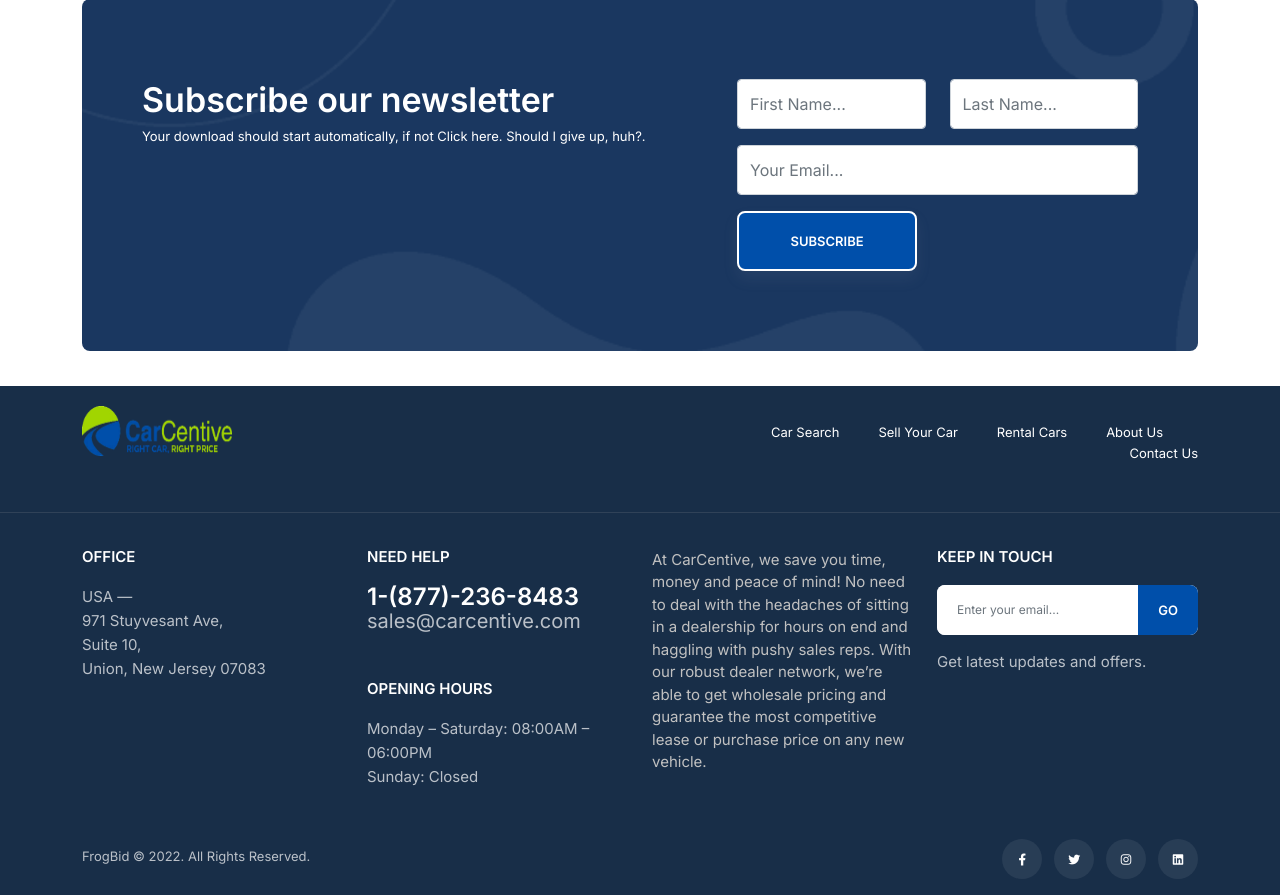
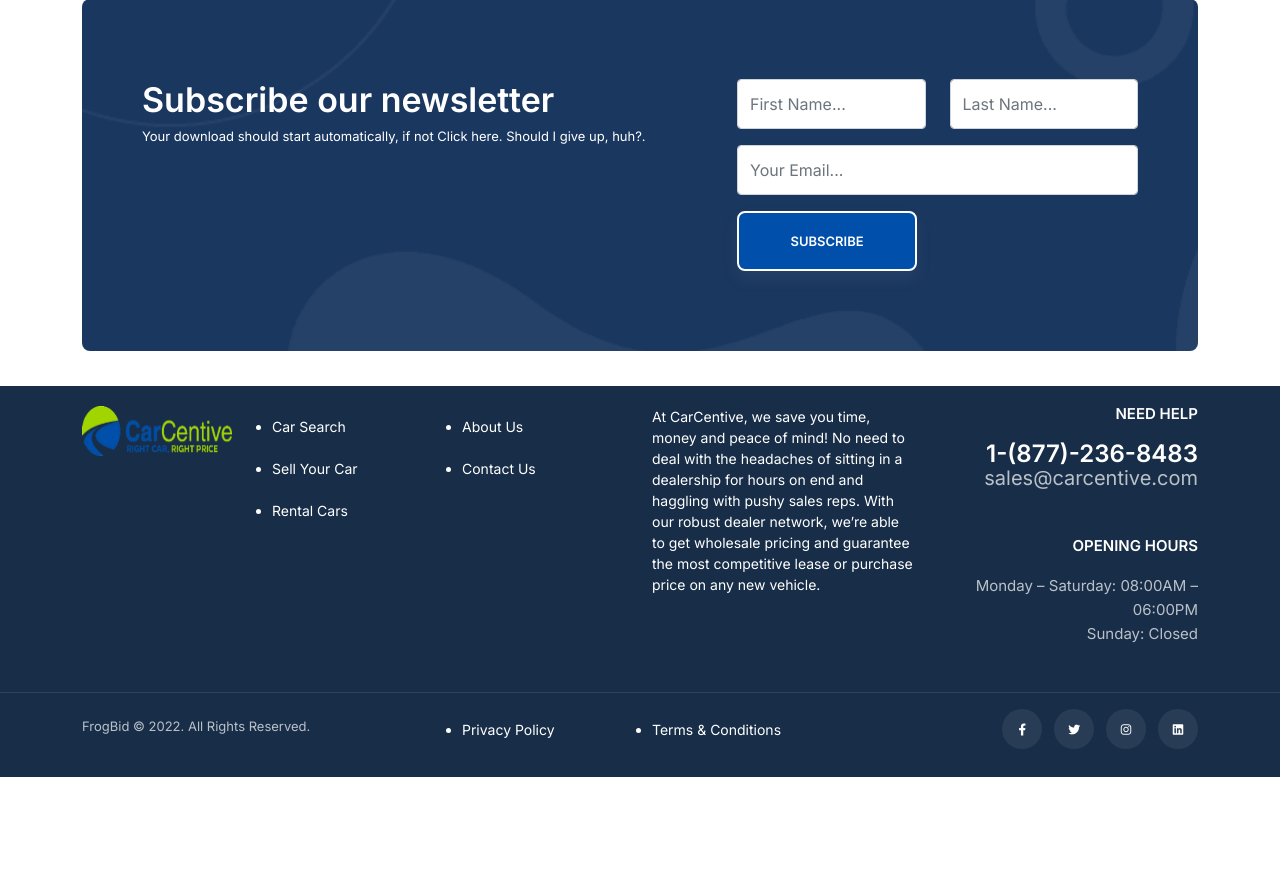
Before and after one commit to Frogbid-Khl/W-Car-Centive-Lattest, a PHP site: page /auto_insurance.php in a window 1280 px wide. Shown: the part 2775-3670 px from the top of the page. After the commit the page ends 3552 px from the top, so only its background shows below. Run offline with PHP 8.4, Linux system fonts and the light colour scheme; some libraries are stand-ins or nearby versions.

Commit message:
footer design change

```diff
--- a/include/footer.php
+++ b/include/footer.php
@@ -1,39 +1,37 @@
+
 <!-- Our Footer -->
 <section class="footer_one home4_style pt20 pb-3">
     <div class="container">
         <div class="row">
-            <div class="col-md-4 col-xl-7">
-                <div class="footer_about_widget text-start">
-                    <div class="logo mb40 mb0-sm"><a href="index.php"><img src="images/car_centive.png"
-                                                       style="height: 50px; width: 150px;" alt="header-logo3.png"></a>
-                    </div>
+            <div class="col-md-2">
+                <div class="logo mb40 mb0-sm"><a href="index.php"><img src="images/car_centive.png"
+                                                                       style="height: 50px; width: 150px;" alt="header-logo3.png"></a>
                 </div>
             </div>
-            <div class="col-md-8 col-xl-5">
-                <div class="footer_menu_widget text-start text-md-end mt15">
-                    <ul>
-                        <li class="list-inline-item"><a href="#">Car Search</a></li>
-                        <li class="list-inline-item"><a href="#">Sell Your Car</a></li>
-                        <li class="list-inline-item"><a href="#">Rental Cars</a></li>
-                        <li class="list-inline-item"><a href="#">About Us</a></li>
-                        <li class="list-inline-item"><a href="#">Contact Us</a></li>
-                    </ul>
-                </div>
+            <div class="col-md-2">
+                <ul style="list-style-type:disc;line-height: 3;color: #ffffff">
+                    <li><a href="#" class="text-white">Car Search</a></li>
+                    <li><a href="#" class="text-white">Sell Your Car</a></li>
+                    <li><a href="#" class="text-white">Rental Cars</a></li>
+                </ul>
             </div>
-        </div>
-    </div>
-    <hr>
-    <div class="container pt20 pt20-sm pb20 pb0-sm">
-        <div class="row">
-            <div class="col-sm-6 col-md-4 col-lg-3 col-xl-3">
-                <div class="footer_about_widget">
-                    <h5 class="title">OFFICE</h5>
-                    <p>USA —<br>971 Stuyvesant Ave,<br> Suite 10, <br> Union, New Jersey 07083</p>
-                </div>
+            <div class="col-md-2 text-white">
+                <ul style="list-style-type:disc;line-height: 3;color: #ffffff">
+                    <li><a href="#" class="text-white">About Us</a></li>
+                    <li><a href="#" class="text-white">Contact Us</a></li>
+                </ul>
             </div>
-            <div class="col-sm-6 col-md-4 col-lg-3 col-xl-3">
-                <div class="footer_contact_widget">
-                    <h5 class="title">NEED HELP</h5>
+            <div class="col-md-3 text-white">
+                At CarCentive, we save you time, money and peace of mind! No need to
+                deal with the headaches of sitting in a dealership for
+                hours on end and haggling with pushy sales reps. With our
+                robust dealer network, we’re able to get wholesale pricing
+                and guarantee the most competitive lease or purchase
+                price on any new vehicle.
+            </div>
+            <div class="col-md-3">
+                <div class="footer_contact_widget" style="text-align: right;">
+                    <h5 class="title text-right">NEED HELP</h5>
                     <div class="footer_phone">1-(877)-236-8483</div>
                     <p style="font-size: 20px">sales@carcentive.com</p>
                     <div class="footer_contact_widget mt-5">
@@ -42,35 +40,27 @@
                     </div>
                 </div>
             </div>
-            <div class="col-sm-6 col-md-4 col-lg-3 col-xl-3">
-                <p style="font-size: 15px; color: #c1c1c1">At CarCentive, we save you time, money and peace of mind! No need to deal with the headaches of sitting in a dealership for hours on end
-                    and haggling with pushy sales reps. With our robust dealer network, we’re able to get wholesale pricing and guarantee the most competitive
-                    lease or purchase price on any new vehicle.</p>
-            </div>
-            <div class="col-sm-6 col-md-6 col-lg-3 col-xl-3">
-                <div class="footer_contact_widget">
-                    <h5 class="title">KEEP IN TOUCH</h5>
-                    <form class="footer_mailchimp_form">
-                        <div class="wrapper">
-                            <div class="col-auto">
-                                <input type="email" class="form-control" placeholder="Enter your email...">
-                                <button type="submit">GO</button>
-                            </div>
-                        </div>
-                    </form>
-                    <p>Get latest updates and offers.</p>
-                </div>
-            </div>
         </div>
     </div>
+    <hr>
     <div class="container">
         <div class="row">
-            <div class="col-md-6 col-lg-8 col-xl-9">
+            <div class="col-md-4">
                 <div class="copyright-widget mt5 text-start mb20-sm">
                     <p>FrogBid © 2022. All Rights Reserved.</p>
                 </div>
             </div>
-            <div class="col-md-6 col-lg-4 col-xl-3">
+            <div class="col-md-2">
+                <ul style="list-style-type:disc;line-height: 3;color: #ffffff;">
+                    <li><a href="#" class="text-white">Privacy Policy</a></li>
+                </ul>
+            </div>
+            <div class="col-md-2">
+                <ul style="list-style-type:disc;line-height: 3;color: #ffffff;">
+                    <li><a href="#" class="text-white">Terms & Conditions</a></li>
+                </ul>
+            </div>
+            <div class="col-md-4">
                 <div class="footer_social_widget text-start text-md-end">
                     <ul class="mb0">
                         <li class="list-inline-item"><a href="#"><i class="fab fa-facebook-f"></i></a></li>
```
Also changed, not shown: README.md.
